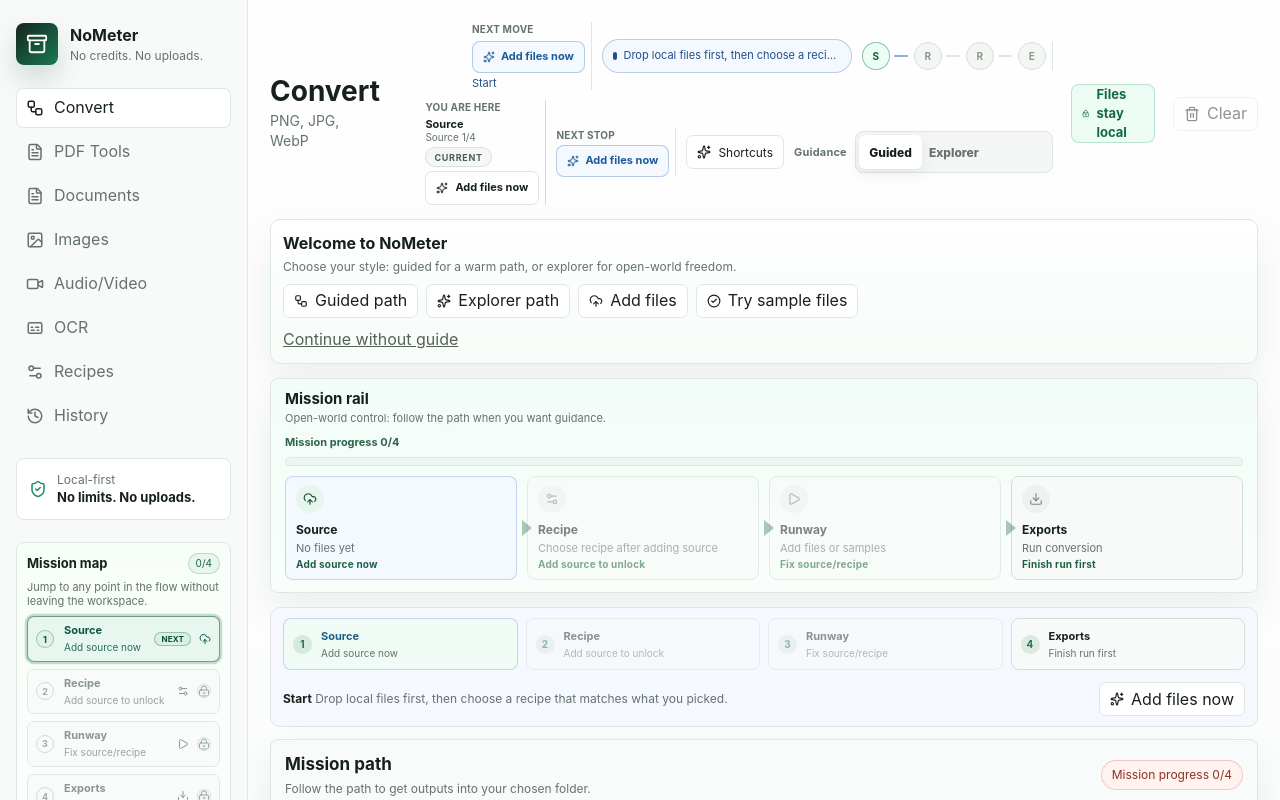
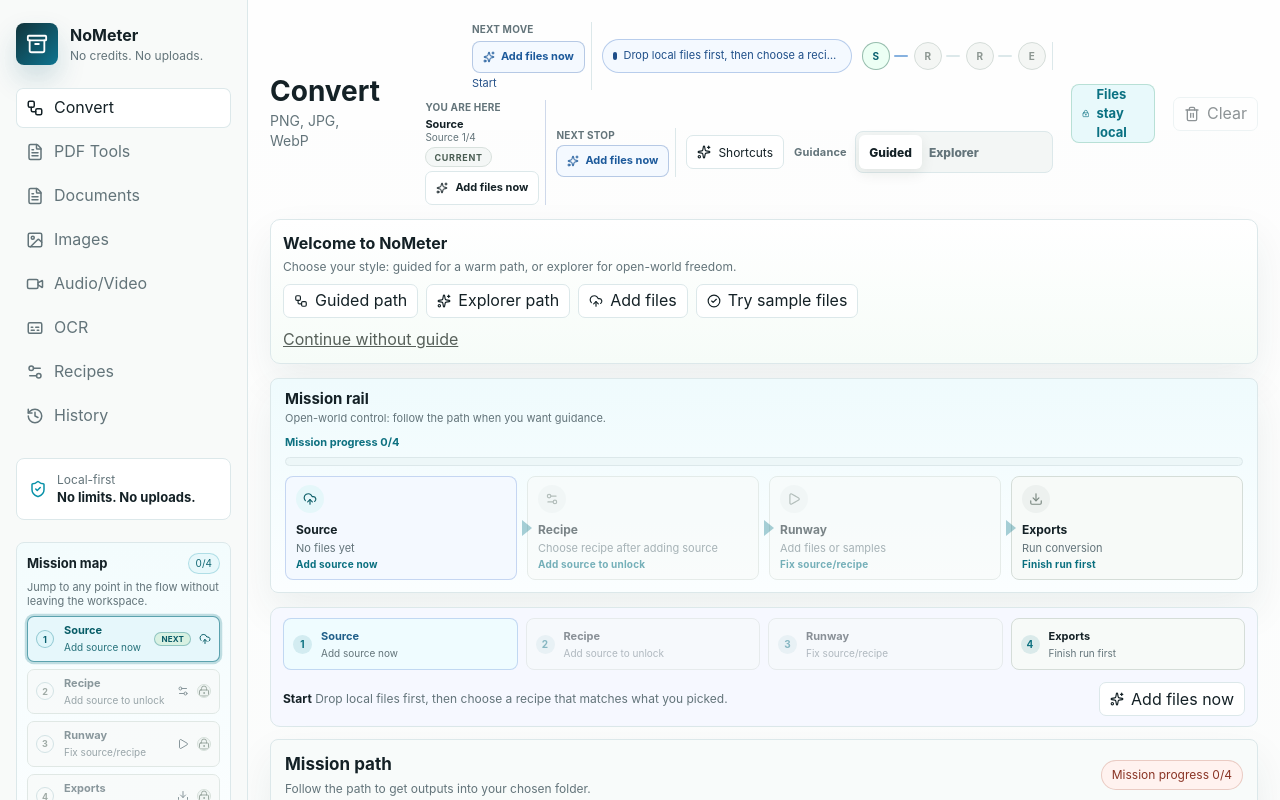
Before and after one commit to Martin123132/NoMeter, a React (Vite) app: page / in a window 1280 px wide. Shown: the top 800 px of the page. Built offline with nearby package versions, Linux system fonts and the light colour scheme.

Commit message:
Shift UI palette to aquamarine

```diff
--- a/src/App.css
+++ b/src/App.css
@@ -47,8 +47,8 @@
   place-items: center;
   color: #ffffff;
   border-radius: 8px;
-  background: linear-gradient(135deg, #14251d, #1b7a54);
-  box-shadow: 0 14px 28px rgba(18, 72, 51, 0.18);
+  background: linear-gradient(135deg, #11343b, #0e7490);
+  box-shadow: 0 14px 28px rgba(8, 84, 105, 0.18);
 }
 
 .brand strong,
@@ -115,7 +115,7 @@
   padding: 10px 10px 12px;
   border: 1px solid var(--line);
   border-radius: 8px;
-  background: linear-gradient(180deg, #f7fdf7, #fbfffc);
+  background: linear-gradient(180deg, #f3fcfd, #fbfeff);
 }
 
 .sidebar-map .section-header {
@@ -140,9 +140,9 @@
   font-size: 10px;
   padding: 2px 7px;
   border-radius: 999px;
-  border: 1px solid rgba(42, 128, 83, 0.25);
-  color: #1d6446;
-  background: #e9f6ee;
+  border: 1px solid rgba(8, 145, 168, 0.25);
+  color: #0f6672;
+  background: #e7f8fb;
 }
 
 .sidebar-map-list {
@@ -172,16 +172,16 @@
 }
 
 .sidebar-map-node-current {
-  border-color: rgba(31, 102, 76, 0.42);
-  background: #effcf6;
+  border-color: rgba(8, 111, 128, 0.42);
+  background: #effcff;
   color: var(--ink);
 }
 
 .sidebar-map-node-next {
-  border-color: rgba(31, 102, 76, 0.62);
-  background: #e7f7ef;
-  color: #0d573f;
-  box-shadow: 0 0 0 0 rgba(31, 102, 76, 0.24);
+  border-color: rgba(8, 111, 128, 0.62);
+  background: #e6f7fb;
+  color: #075c66;
+  box-shadow: 0 0 0 0 rgba(8, 111, 128, 0.24);
   animation: route-pulse 1.4s ease-in-out infinite;
 }
 
@@ -193,14 +193,14 @@
   line-height: 1;
   letter-spacing: 0.02em;
   text-transform: uppercase;
-  color: #0d4c3a;
+  color: #0a5c68;
   background: #d8f1e2;
-  border: 1px solid rgba(31, 102, 76, 0.35);
+  border: 1px solid rgba(8, 111, 128, 0.35);
 }
 
 .sidebar-map-node-done {
-  border-color: rgba(29, 114, 66, 0.24);
-  background: #f0faf3;
+  border-color: rgba(8, 122, 139, 0.24);
+  background: #effbfd;
 }
 
 .sidebar-map-node-warning {
@@ -250,21 +250,21 @@
   height: 18px;
   width: 18px;
   border-radius: 999px;
-  border: 1px solid #c6d3cc;
+  border: 1px solid #c7dadd;
   font-size: 9px;
   font-weight: 700;
 }
 
 .sidebar-map-index-active {
-  color: #0f533f;
-  border-color: rgba(28, 111, 75, 0.35);
-  background: #dff3e5;
+  color: #0a6070;
+  border-color: rgba(8, 120, 137, 0.35);
+  background: #dff6fa;
 }
 
 .sidebar-map-index-done {
-  color: #1f6f4a;
-  border-color: rgba(35, 134, 86, 0.35);
-  background: #bfe8cf;
+  color: #0e7180;
+  border-color: rgba(8, 145, 168, 0.35);
+  background: #bfeef4;
 }
 
 .sidebar-map-index-pending {
@@ -288,9 +288,9 @@
 }
 
 .sidebar-map-check {
-  color: #1d7c4f;
-  background: #d7f2e3;
-  border: 1px solid #9fd4b5;
+  color: #0b7d8f;
+  background: #d5f3f7;
+  border: 1px solid #97dbe5;
 }
 
 .sidebar-map-lock {
@@ -349,7 +349,7 @@
 }
 
 .quickstart-steps span {
-  color: #146943;
+  color: #0a7182;
   font-weight: 700;
 }
 
@@ -409,21 +409,21 @@
 
 .first-run-dismiss:hover,
 .first-run-dismiss:focus-visible {
-  color: #1c5a3a;
+  color: #0b6675;
 }
 
 .route-nudge {
   margin-bottom: 14px;
   padding: 12px 14px;
-  border: 1px solid #d7e8de;
-  border-radius: 8px;
-  background: linear-gradient(180deg, #f2faf6, #f8fffb);
+  border: 1px solid #d7edf0;
+  border-radius: 8px;
+  background: linear-gradient(180deg, #f0fbfd, #fbfeff);
   box-shadow: var(--soft-shadow);
 }
 
 .route-nudge h3 {
   margin: 0;
-  color: #194d37;
+  color: #124f59;
   font-size: 13px;
 }
 
@@ -499,8 +499,8 @@
   display: grid;
   place-items: center;
   border-radius: 7px;
-  color: #145236;
-  background: #e8f5ed;
+  color: #0d5e68;
+  background: #e5f7fa;
 }
 
 .world-atlas-node strong {
@@ -521,7 +521,7 @@
   gap: 7px;
   justify-content: flex-end;
   width: 100%;
-  color: #205f42;
+  color: #096f7f;
   font-size: 11px;
   font-weight: 700;
 }
@@ -542,8 +542,8 @@
 }
 
 .world-atlas-node-done {
-  border-color: rgba(33, 120, 72, 0.35);
-  background: #f1fbf5;
+  border-color: rgba(8, 130, 146, 0.35);
+  background: #effbfd;
 }
 
 .world-atlas-node-active {
@@ -552,8 +552,8 @@
 }
 
 .world-atlas-node-focus {
-  border-color: rgba(39, 112, 89, 0.42);
-  background: #eafaf1;
+  border-color: rgba(8, 130, 146, 0.42);
+  background: #e8f9fc;
 }
 
 .world-atlas-node-warning {
@@ -566,7 +566,7 @@
   padding: 12px 14px;
   border: 1px solid var(--line);
   border-radius: 8px;
-  background: linear-gradient(180deg, #f2fcf8, #f9fefb);
+  background: linear-gradient(180deg, #effbfd, #fbfeff);
   box-shadow: var(--soft-shadow);
 }
 
@@ -583,7 +583,7 @@
 }
 
 .mission-rail-progress-wrap span {
-  color: #2e654a;
+  color: #0e7180;
   font-weight: 650;
 }
 
@@ -593,7 +593,7 @@
   border-radius: 999px;
   overflow: hidden;
   border: 1px solid var(--line);
-  background: #edf5f0;
+  background: #edf7f8;
 }
 
 .mission-rail-progress-fill {
@@ -602,7 +602,7 @@
   width: 0;
   transition: width 180ms ease;
   border-radius: inherit;
-  background: linear-gradient(90deg, #1c6f4b, #2a8a5a);
+  background: linear-gradient(90deg, #087f94, #0ea5b7);
 }
 
 .mission-lane {
@@ -650,7 +650,7 @@
 
 .mission-lane-node:hover,
 .mission-lane-node-current {
-  border-color: rgba(38, 143, 98, 0.45);
+  border-color: rgba(8, 145, 168, 0.45);
 }
 
 .mission-lane-node:hover {
@@ -659,7 +659,7 @@
 
 .mission-lane-node-current {
   color: var(--ink);
-  background: #effbf4;
+  background: #effcff;
 }
 
 .mission-lane-node:disabled {
@@ -674,8 +674,8 @@
   place-items: center;
   border-radius: 999px;
   font-size: 10px;
-  background: rgba(28, 111, 75, 0.12);
-  color: #1b6f4b;
+  background: rgba(8, 120, 137, 0.12);
+  color: #0e7180;
   font-weight: 700;
 }
 
@@ -703,11 +703,11 @@
 
 .mission-lane-node-done .mission-lane-index,
 .mission-lane-node-done strong {
-  color: #1c6f4b;
+  color: #087f94;
 }
 
 .mission-lane-node-done {
-  background: #f1fbf5;
+  background: #effbfd;
 }
 
 .mission-lane-node-active,
@@ -753,7 +753,7 @@
 }
 
 .mission-cta-flash {
-  box-shadow: 0 0 0 2px rgba(16, 126, 78, 0.28);
+  box-shadow: 0 0 0 2px rgba(8, 145, 168, 0.28);
   animation: mode-flash 900ms ease-out;
 }
 
@@ -794,7 +794,7 @@
   height: 0;
   border-top: 8px solid transparent;
   border-bottom: 8px solid transparent;
-  border-left: 10px solid rgba(21, 98, 50, 0.35);
+  border-left: 10px solid rgba(8, 118, 137, 0.35);
   pointer-events: none;
 }
 
@@ -834,8 +834,8 @@
   display: grid;
   place-items: center;
   border-radius: 999px;
-  color: #145236;
-  background: #e8f5ed;
+  color: #0d5e68;
+  background: #e5f7fa;
 }
 
 .mission-rail-copy {
@@ -855,15 +855,15 @@
 }
 
 .mission-rail-cta {
-  color: #205f42;
+  color: #096f7f;
   font-size: 10px;
   font-weight: 700;
   letter-spacing: 0.2px;
 }
 
 .mission-rail-node-done {
-  border-color: rgba(33, 120, 72, 0.35);
-  background: #f1fbf5;
+  border-color: rgba(8, 130, 146, 0.35);
+  background: #effbfd;
 }
 
 .mission-rail-node-active {
@@ -985,14 +985,14 @@
 }
 
 .mission-step.active {
-  color: #145236;
-  border-color: rgba(27, 143, 97, 0.44);
+  color: #0d5e68;
+  border-color: rgba(8, 145, 168, 0.44);
   background: #e8f8ee;
 }
 
 .mission-step.done {
   color: var(--muted);
-  border-color: rgba(34, 111, 61, 0.2);
+  border-color: rgba(8, 118, 137, 0.2);
   background: #eff8f1;
 }
 
@@ -1084,7 +1084,7 @@
 }
 
 .mission-coach-success {
-  background: #f2fff8;
+  background: #effcff;
   border-color: rgba(39, 136, 77, 0.24);
 }
 
@@ -1132,7 +1132,7 @@
 }
 
 .mission-waypoint-success {
-  background: #f3fff5;
+  background: #effdff;
   border-color: rgba(40, 137, 76, 0.3);
 }
 
@@ -1194,7 +1194,7 @@
 }
 
 .mission-complete-success {
-  background: #f2fff8;
+  background: #effcff;
   border-color: rgba(25, 137, 74, 0.24);
 }
 
@@ -1326,9 +1326,9 @@
 }
 
 .route-status-success {
-  border-color: rgba(20, 133, 87, 0.28);
+  border-color: rgba(8, 145, 168, 0.28);
   background: #f0faf4;
-  color: #175f42;
+  color: #0b7180;
 }
 
 .route-status-info {
@@ -1410,9 +1410,9 @@
 
 .mission-route-dot-active {
   border-color: rgba(31, 99, 74, 0.42);
-  color: #1b5c3f;
+  color: #0a6070;
   background: #ecfff4;
-  box-shadow: 0 0 0 3px rgba(16, 126, 78, 0.12);
+  box-shadow: 0 0 0 3px rgba(8, 145, 168, 0.12);
 }
 
 .mission-route-dot-pulse {
@@ -1420,8 +1420,8 @@
 }
 
 .mission-route-dot-done {
-  border-color: rgba(20, 137, 88, 0.45);
-  color: #1f6f4a;
+  border-color: rgba(8, 145, 168, 0.45);
+  color: #0e7180;
   background: #f0fff3;
 }
 
@@ -1445,7 +1445,7 @@
 }
 
 .mission-route-link-done {
-  background: rgba(20, 137, 88, 0.55);
+  background: rgba(8, 145, 168, 0.55);
 }
 
 .mission-route-link-active {
@@ -1463,13 +1463,13 @@
 
 @keyframes route-dot-pulse {
   0% {
-    box-shadow: 0 0 0 0 rgba(16, 126, 78, 0.25);
+    box-shadow: 0 0 0 0 rgba(8, 145, 168, 0.25);
   }
   65% {
-    box-shadow: 0 0 0 7px rgba(16, 126, 78, 0);
+    box-shadow: 0 0 0 7px rgba(8, 145, 168, 0);
   }
   100% {
-    box-shadow: 0 0 0 0 rgba(16, 126, 78, 0);
+    box-shadow: 0 0 0 0 rgba(8, 145, 168, 0);
   }
 }
 
@@ -1509,7 +1509,7 @@
 }
 
 .mission-location-strip-success {
-  border-right-color: rgba(31, 102, 76, 0.22);
+  border-right-color: rgba(8, 111, 128, 0.22);
 }
 
 .mission-location-strip-info {
@@ -1547,9 +1547,9 @@
 }
 
 .mission-location-mini-success {
-  color: #105f43;
-  border-color: rgba(16, 126, 78, 0.28);
-  background: #ecf8f1;
+  color: #0a7180;
+  border-color: rgba(8, 145, 168, 0.28);
+  background: #e8f8fb;
 }
 
 .mission-location-mini-info {
@@ -1565,9 +1565,9 @@
 }
 
 .mission-location-mini-done {
-  color: #1f6f4a;
-  border-color: rgba(16, 126, 78, 0.28);
-  background: #e7f7eb;
+  color: #0e7180;
+  border-color: rgba(8, 145, 168, 0.28);
+  background: #e0f5f8;
 }
 
 .mission-location-mini-active {
@@ -1615,9 +1615,9 @@
 }
 
 .mission-location-cta-success {
-  border-color: rgba(16, 126, 78, 0.24);
-  background: #f4fbf5;
-  color: #0f4f35;
+  border-color: rgba(8, 145, 168, 0.24);
+  background: #f3fbfd;
+  color: #0a5f6b;
 }
 
 .mission-location-cta-info {
@@ -1633,7 +1633,7 @@
 }
 
 .path-strip-success .path-strip-title {
-  color: #0f573f;
+  color: #0a6472;
 }
 
 .path-strip-info .path-strip-title {
@@ -1652,17 +1652,17 @@
   gap: 6px;
   padding: 0 10px;
   border-radius: 8px;
-  border: 1px solid rgba(16, 126, 78, 0.28);
+  border: 1px solid rgba(8, 145, 168, 0.28);
   background: #f2fcf6;
-  color: #0f4f35;
+  color: #0a5f6b;
   font-size: 11px;
   font-weight: 700;
 }
 
 .path-strip-success .path-strip-cta {
-  border-color: rgba(16, 126, 78, 0.28);
+  border-color: rgba(8, 145, 168, 0.28);
   background: #f2fcf6;
-  color: #0f4f35;
+  color: #0a5f6b;
 }
 
 .path-strip-info .path-strip-cta {
@@ -1697,7 +1697,7 @@
 }
 
 .mission-beacon-success {
-  border-right-color: rgba(31, 102, 76, 0.22);
+  border-right-color: rgba(8, 111, 128, 0.22);
 }
 
 .mission-beacon-info {
@@ -1709,9 +1709,9 @@
 }
 
 .mission-beacon-success .mission-beacon-action {
-  border-color: rgba(16, 126, 78, 0.28);
+  border-color: rgba(8, 145, 168, 0.28);
   background: #f2fcf6;
-  color: #0f4f35;
+  color: #0a5f6b;
 }
 
 .mission-beacon-info .mission-beacon-action {
@@ -1749,17 +1749,17 @@
   gap: 6px;
   padding: 0 10px;
   border-radius: 8px;
-  border: 1px solid rgba(16, 126, 78, 0.28);
+  border: 1px solid rgba(8, 145, 168, 0.28);
   background: #f2fcf6;
-  color: #0f4f35;
+  color: #0a5f6b;
   font-size: 11px;
   font-weight: 700;
 }
 
 .mission-beacon-action:hover,
 .mission-beacon-action:focus-visible {
-  background: #e6f8ed;
-  border-color: rgba(16, 126, 78, 0.4);
+  background: #e0f7fb;
+  border-color: rgba(8, 145, 168, 0.4);
 }
 
 .mission-beacon-warning .mission-beacon-action:hover,
@@ -1793,7 +1793,7 @@
 
 .mode-control-flash {
   border-radius: 8px;
-  box-shadow: 0 0 0 2px rgba(16, 126, 78, 0.28);
+  box-shadow: 0 0 0 2px rgba(8, 145, 168, 0.28);
   animation: mode-flash 900ms ease-out;
 }
 
@@ -1868,8 +1868,8 @@
   padding: 0 10px;
   border: 1px solid rgba(31, 143, 97, 0.24);
   border-radius: 8px;
-  color: #146943;
-  background: #ecfbf4;
+  color: #0a7182;
+  background: #e8f9fb;
   font-size: 13px;
   font-weight: 650;
 }
@@ -1902,8 +1902,8 @@
 }
 
 .banner.success {
-  color: #11643f;
-  background: #effbf5;
+  color: #0b7180;
+  background: #effcff;
   border-color: rgba(27, 154, 101, 0.28);
 }
 
@@ -1967,7 +1967,7 @@
   place-items: center;
   border-radius: 8px;
   color: var(--accent);
-  background: #ecfbf4;
+  background: #e8f9fb;
 }
 
 .drop-zone h2,
@@ -2020,8 +2020,8 @@
 }
 
 .sample-button:hover {
-  border-color: rgba(27, 143, 97, 0.34);
-  background: #f4fbf7;
+  border-color: rgba(8, 145, 168, 0.34);
+  background: #f3fbfd;
 }
 
 .file-picker input {
@@ -2083,7 +2083,7 @@
   padding: 0 16px;
   border-radius: 8px;
   color: #ffffff;
-  background: #17211c;
+  background: #142126;
   font-weight: 780;
 }
 
@@ -2166,7 +2166,7 @@
   flex: 0 0 auto;
   place-items: center;
   border-radius: 7px;
-  color: #175f44;
+  color: #0b7180;
   background: #eef8f3;
 }
 
@@ -2197,7 +2197,7 @@
 }
 
 .status-badge.done {
-  color: #11643f;
+  color: #0b7180;
   background: #e9faf2;
 }
 
@@ -2285,8 +2285,8 @@
 }
 
 .export-row:hover {
-  border-color: rgba(27, 143, 97, 0.35);
-  background: #f3fbf7;
+  border-color: rgba(8, 145, 168, 0.35);
+  background: #f2fbfd;
 }
 
 .export-row code {
@@ -2342,14 +2342,14 @@
 }
 
 .tool-button.active {
-  border-color: rgba(27, 143, 97, 0.32);
+  border-color: rgba(8, 145, 168, 0.32);
   color: var(--accent);
-  background: #effbf5;
+  background: #effcff;
 }
 
 .tool-button-suggested {
   position: relative;
-  border-color: rgba(31, 102, 76, 0.45);
+  border-color: rgba(8, 111, 128, 0.45);
   background: #f5fffb;
 }
 
@@ -2365,15 +2365,15 @@
   letter-spacing: 0.02em;
   text-transform: uppercase;
   font-weight: 750;
-  color: #0d4c3a;
-  background: #dff3ea;
-  border: 1px solid rgba(31, 102, 76, 0.28);
+  color: #0a5c68;
+  background: #dff5f8;
+  border: 1px solid rgba(8, 111, 128, 0.28);
 }
 
 .tool-button-hint {
   display: block;
   margin-top: 2px;
-  color: #1f6f4f;
+  color: #0e7180;
   font-size: 10px;
   font-weight: 650;
 }
@@ -2486,9 +2486,9 @@
 }
 
 .native-status.ready {
-  color: #11643f;
+  color: #0b7180;
   border-color: rgba(27, 154, 101, 0.28);
-  background: #effbf5;
+  background: #effcff;
 }
 
 .native-status strong {
@@ -2536,8 +2536,8 @@
 }
 
 .path-field input:focus {
-  outline: 2px solid rgba(27, 143, 97, 0.2);
-  border-color: rgba(27, 143, 97, 0.42);
+  outline: 2px solid rgba(8, 145, 168, 0.2);
+  border-color: rgba(8, 145, 168, 0.42);
 }
 
 .folder-actions {
@@ -2575,13 +2575,13 @@
 
 @keyframes route-pulse {
   0% {
-    box-shadow: 0 0 0 0 rgba(31, 102, 76, 0.32);
+    box-shadow: 0 0 0 0 rgba(8, 111, 128, 0.32);
   }
   70% {
-    box-shadow: 0 0 0 8px rgba(31, 102, 76, 0);
+    box-shadow: 0 0 0 8px rgba(8, 111, 128, 0);
   }
   100% {
-    box-shadow: 0 0 0 0 rgba(31, 102, 76, 0);
+    box-shadow: 0 0 0 0 rgba(8, 111, 128, 0);
   }
 }
 
@@ -2633,7 +2633,7 @@
     transform: rotate(90deg);
     justify-self: center;
     border-left-color: transparent;
-    border-top-color: rgba(21, 98, 50, 0.35);
+    border-top-color: rgba(8, 118, 137, 0.35);
   }
 
   .shortcut-hud-grid {
--- a/src/index.css
+++ b/src/index.css
@@ -1,10 +1,10 @@
 :root {
-  --page: #f5f8f7;
-  --ink: #17211c;
-  --muted: #65736c;
-  --line: #dfe7e2;
-  --accent: #1b8f61;
-  --soft-shadow: 0 18px 42px rgba(30, 54, 44, 0.07);
+  --page: #f5f9fa;
+  --ink: #142126;
+  --muted: #63747a;
+  --line: #dce8ea;
+  --accent: #0891a8;
+  --soft-shadow: 0 18px 42px rgba(20, 53, 62, 0.07);
   font-family:
     Inter, ui-sans-serif, system-ui, -apple-system, BlinkMacSystemFont, "Segoe UI", sans-serif;
   font-size: 16px;
@@ -41,7 +41,7 @@
 button:focus-visible,
 a:focus-visible,
 input:focus-visible {
-  outline: 3px solid rgba(27, 143, 97, 0.34);
+  outline: 3px solid rgba(8, 145, 168, 0.34);
   outline-offset: 2px;
 }
 
```
